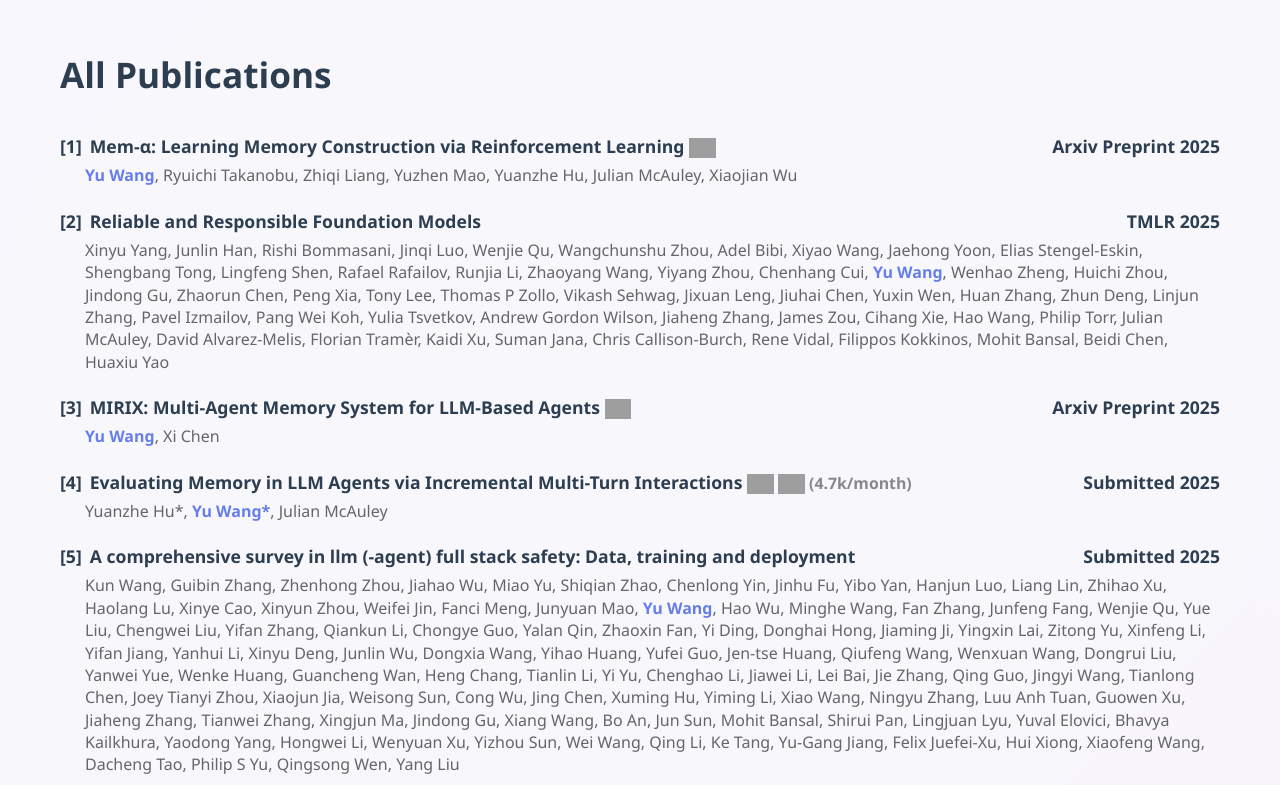
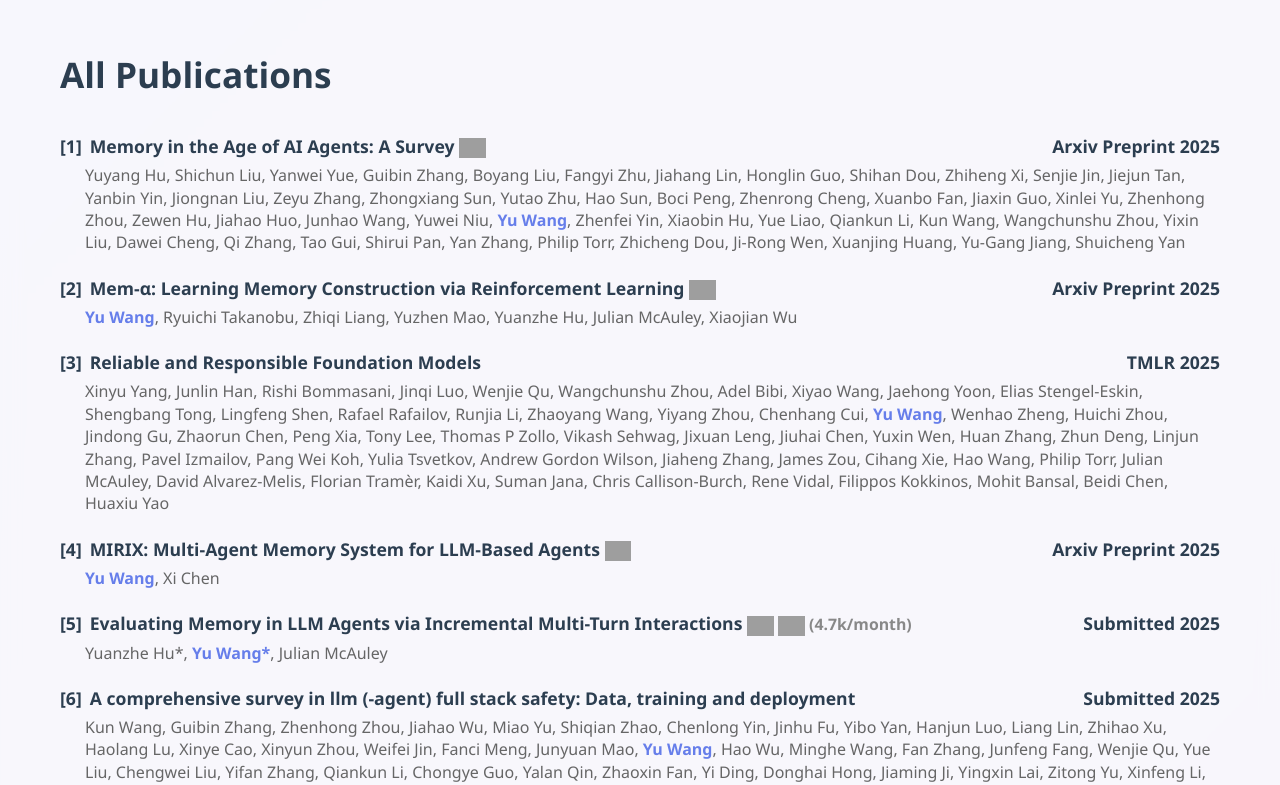
Before and after one commit to wangyu-ustc/wangyu-ustc.github.io, a React (Create React App) app: page / in a window 1280 px wide. Shown: the part 3060-3845 px from the top of the page. Built offline with nearby package versions, Linux system fonts and the light colour scheme; grey boxes are pictures that could not be loaded.

Commit message:
add a new survey paper

```diff
--- a/src/PersonalWebsite.tsx
+++ b/src/PersonalWebsite.tsx
@@ -248,6 +248,15 @@ const PersonalWebsite: React.FC = () => {
   ];
 
   const allPublications: Publication[] = [
+    {
+      title: "Memory in the Age of AI Agents: A Survey",
+      authors: "Yuyang Hu, Shichun Liu, Yanwei Yue, Guibin Zhang, Boyang Liu, Fangyi Zhu, Jiahang Lin, Honglin Guo, Shihan Dou, Zhiheng Xi, Senjie Jin, Jiejun Tan, Yanbin Yin, Jiongnan Liu, Zeyu Zhang, Zhongxiang Sun, Yutao Zhu, Hao Sun, Boci Peng, Zhenrong Cheng, Xuanbo Fan, Jiaxin Guo, Xinlei Yu, Zhenhong Zhou, Zewen Hu, Jiahao Huo, Junhao Wang, Yuwei Niu, Yu Wang, Zhenfei Yin, Xiaobin Hu, Yue Liao, Qiankun Li, Kun Wang, Wangchunshu Zhou, Yixin Liu, Dawei Cheng, Qi Zhang, Tao Gui, Shirui Pan, Yan Zhang, Philip Torr, Zhicheng Dou, Ji-Rong Wen, Xuanjing Huang, Yu-Gang Jiang, Shuicheng Yan",
+      venue: "Arxiv Preprint",
+      year: 2025,
+      link: "https://arxiv.org/abs/2501.00000",
+      github: "https://github.com/Shichun-Liu/Agent-Memory-Paper-List",
+      stars: "https://img.shields.io/github/stars/Shichun-Liu/Agent-Memory-Paper-List.svg"
+    },
     {
       title: "Mem-α: Learning Memory Construction via Reinforcement Learning",
       authors: "Yu Wang, Ryuichi Takanobu, Zhiqi Liang, Yuzhen Mao, Yuanzhe Hu, Julian McAuley, Xiaojian Wu",
```
